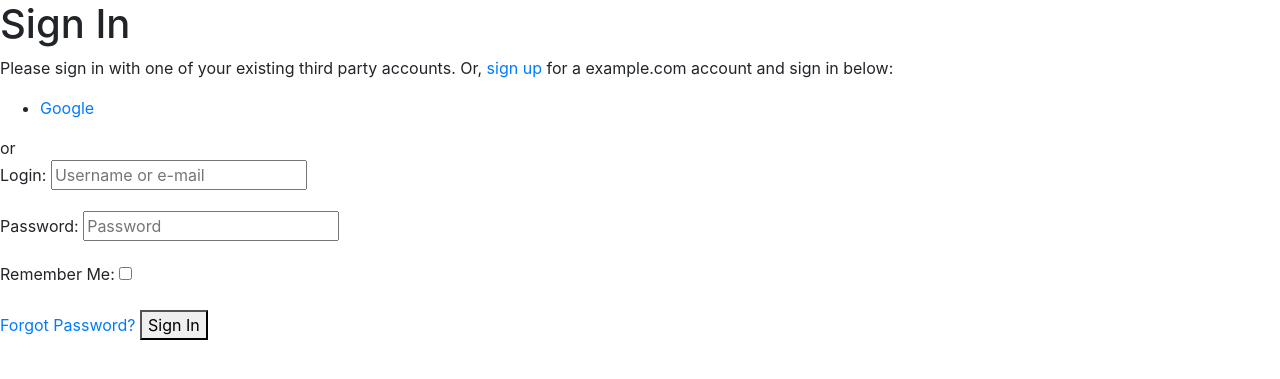
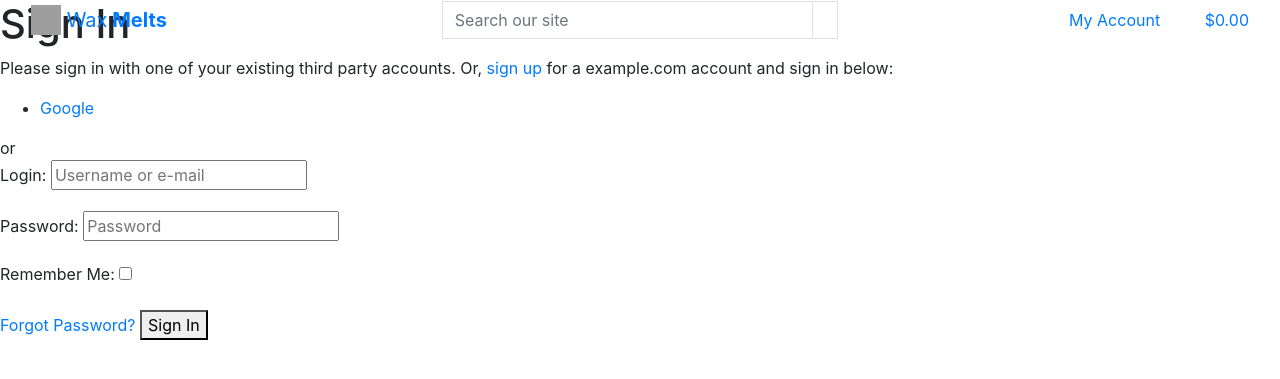
Before and after one commit to Leefarmer83/ievas_fragrances, a Django app: page /accounts/login/ in a window 1280 px wide. Shown: the top 379 px of the page. Run offline with Django 3.2, Linux system fonts and the light colour scheme; some libraries are stand-ins or nearby versions; grey boxes are pictures that could not be loaded.

Commit message:
added home template and index.html, started the navbar

```diff
--- a/templates/base.html
+++ b/templates/base.html
@@ -24,27 +24,88 @@
 
     {% block corejs %}
     <script src="https://code.jquery.com/jquery-3.4.1.slim.min.js"
-        integrity="sha384-J6qa4849blE2+poT4WnyKhv5vZF5SrPo0iEjwBvKU7imGFAV0wwj1yYfoRSJoZ+n"
-        crossorigin="anonymous"></script>
+        integrity="sha384-J6qa4849blE2+poT4WnyKhv5vZF5SrPo0iEjwBvKU7imGFAV0wwj1yYfoRSJoZ+n" crossorigin="anonymous">
+    </script>
     <script src="https://cdn.jsdelivr.net/npm/popper.js@1.16.0/dist/umd/popper.min.js"
-        integrity="sha384-Q6E9RHvbIyZFJoft+2mJbHaEWldlvI9IOYy5n3zV9zzTtmI3UksdQRVvoxMfooAo"
-        crossorigin="anonymous"></script>
+        integrity="sha384-Q6E9RHvbIyZFJoft+2mJbHaEWldlvI9IOYy5n3zV9zzTtmI3UksdQRVvoxMfooAo" crossorigin="anonymous">
+    </script>
     <script src="https://stackpath.bootstrapcdn.com/bootstrap/4.4.1/js/bootstrap.min.js"
-        integrity="sha384-wfSDF2E50Y2D1uUdj0O3uMBJnjuUD4Ih7YwaYd1iqfktj0Uod8GCExl3Og8ifwB6"
-        crossorigin="anonymous"></script>
+        integrity="sha384-wfSDF2E50Y2D1uUdj0O3uMBJnjuUD4Ih7YwaYd1iqfktj0Uod8GCExl3Og8ifwB6" crossorigin="anonymous">
+    </script>
     {% endblock %}
 
     {% block extra_js %}
     {% endblock %}
 
     <title>Ieva Fragrances {% block extra_title %}{% endblock %}</title>
-</head>
+ </head>
+  <body>
+    <header class="container-fluid fixed-top">
+        <div class="row">
+            <div class="col-12 col-lg-4 my-auto py-1 py-lg-0 text-center text-lg-left">
+                <a class="navbar-brand nav-link main-logo-link" href="% url 'home' %">
+    <img src="/docs/4.5/assets/brand/bootstrap-solid.svg" width="30" height="30" class="d-inline-block align-top" alt="" loading="lazy">
+    Wax<strong> Melts</strong>
+  </a>
 
-<body>
-    <header class="container-fluid fixed-top"></header>
+            </div>
+            <div class="col-12 col-lg-4 my-auto py-1 py-lg-0">
+                <form method="GET" action="">
+                    <div class="input-group w-100">
+                        <input class="form-control border border-black rounded-0" type="text" name="q" placeholder="Search our site">
+                        <div class="input-group-append">
+                            <button class="form-control btn btn-black border border-black rounded-0" type="submit">
+                                <span class="icon">
+                                    <i class="fas fa-search"></i>
+                                </span>
+                            </button>
+                        </div>
+                    </div>
+                </form>
+            </div>
+            <div class="col-12 col-lg-4 my-auto py-1 py-lg-0">
+                <ul class="list-inline list-unstyled text-center text-lg-right my-0">
+                    <li class="list-inline-item dropdown">
+                        <a class="text-black nav-link" href="#" id="user-options" data-toggle="dropdown" aria-haspopup="true" aria-expanded="false">
+                            <div class="text-center">
+                                <div><i class="fas fa-user fa-lg"></i></div>
+                                <p class="my-0">My Account</p>
+                            </div>
+                        </a>
+                        <div class="dropdown-menu border-0" aria-labelledby="user-options">
+                            {% if request.user.is_authenticated %}
+                                {% if request.user.is_superuser %}
+                                    <a href="" class="dropdown-item">Product Management</a>
+                                {% endif %}
+                                <a href="" class="dropdown-item">My Profile</a>
+                                <a href="{% url 'account_logout' %}" class="dropdown-item">Logout</a>
+                            {% else %}
+                                <a href="{% url 'account_signup' %}" class="dropdown-item">Register</a>
+                                <a href="{% url 'account_login' %}" class="dropdown-item">Login</a>
+                            {% endif %}
+                        </div>
+                    </li>
+                    <li class="list-inline-item">
+                        <a class="{% if grand_total %}text-info font-weight-bold{% else %}text-black{% endif %} nav-link" href="">
+                            <div class="text-center">
+                                <div><i class="fas fa-shopping-bag fa-lg"></i></div>
+                                <p class="my-0">
+                                    {% if grand_total %}
+                                        ${{ grand_total|floatformat:2 }}
+                                    {% else %}
+                                        $0.00
+                                    {% endif %}
+                                </p>
+                            </div>
+                        </a>
+                    </li>
+                </ul>
+            </div>
+        </div>
+    </header>
 
     {% if messages %}
-    <div class="message-container"></div>
+        <div class="message-container"></div>
     {% endif %}
 
     {% block page_header %}
@@ -56,6 +117,6 @@
     {% block postloadjs %}
     {% endblock %}
 
-</body>
 
+  </body>
 </html>
```
Also changed, not shown: home/templates/home/index.html (+21 -1 lines).
